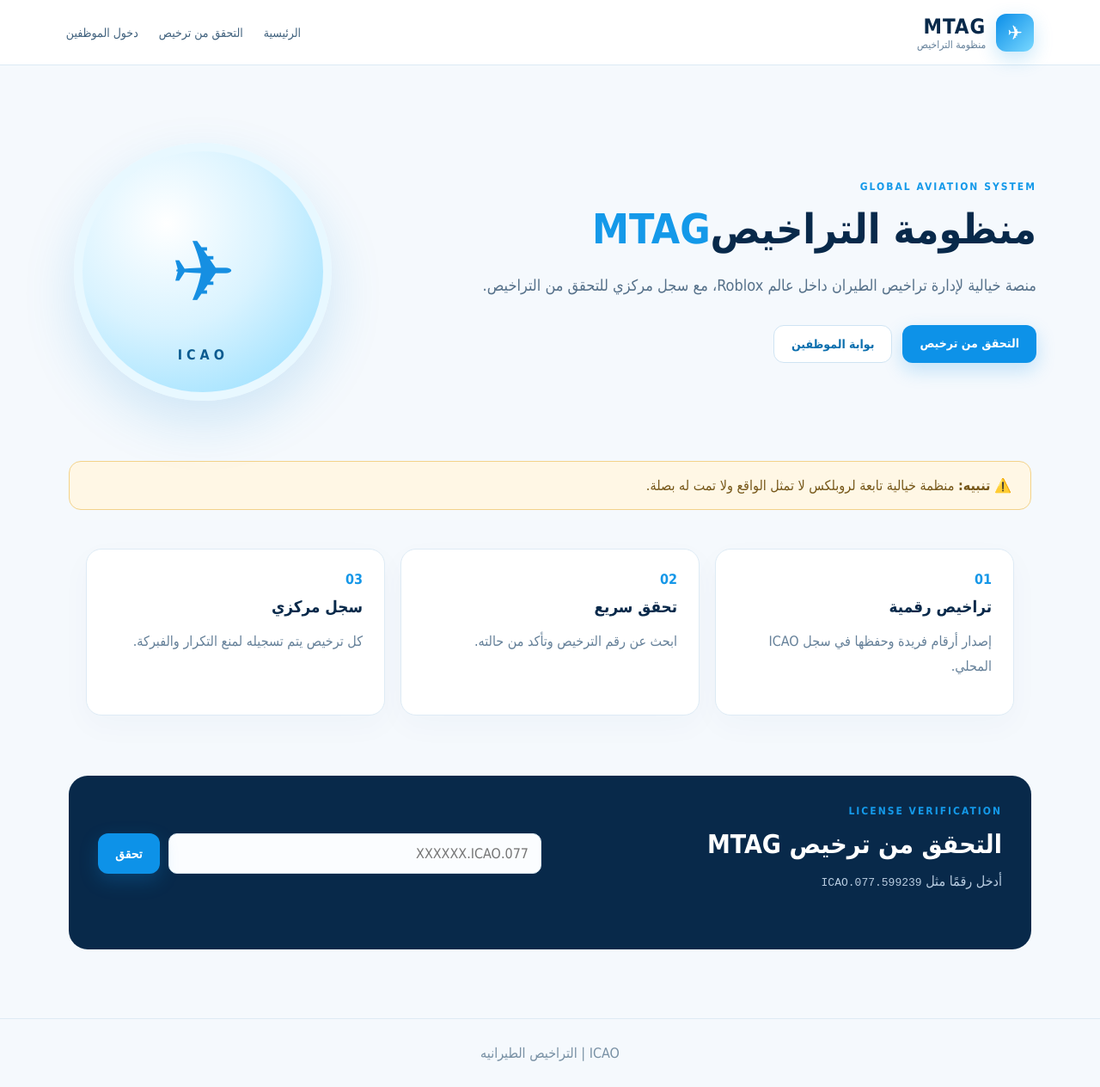
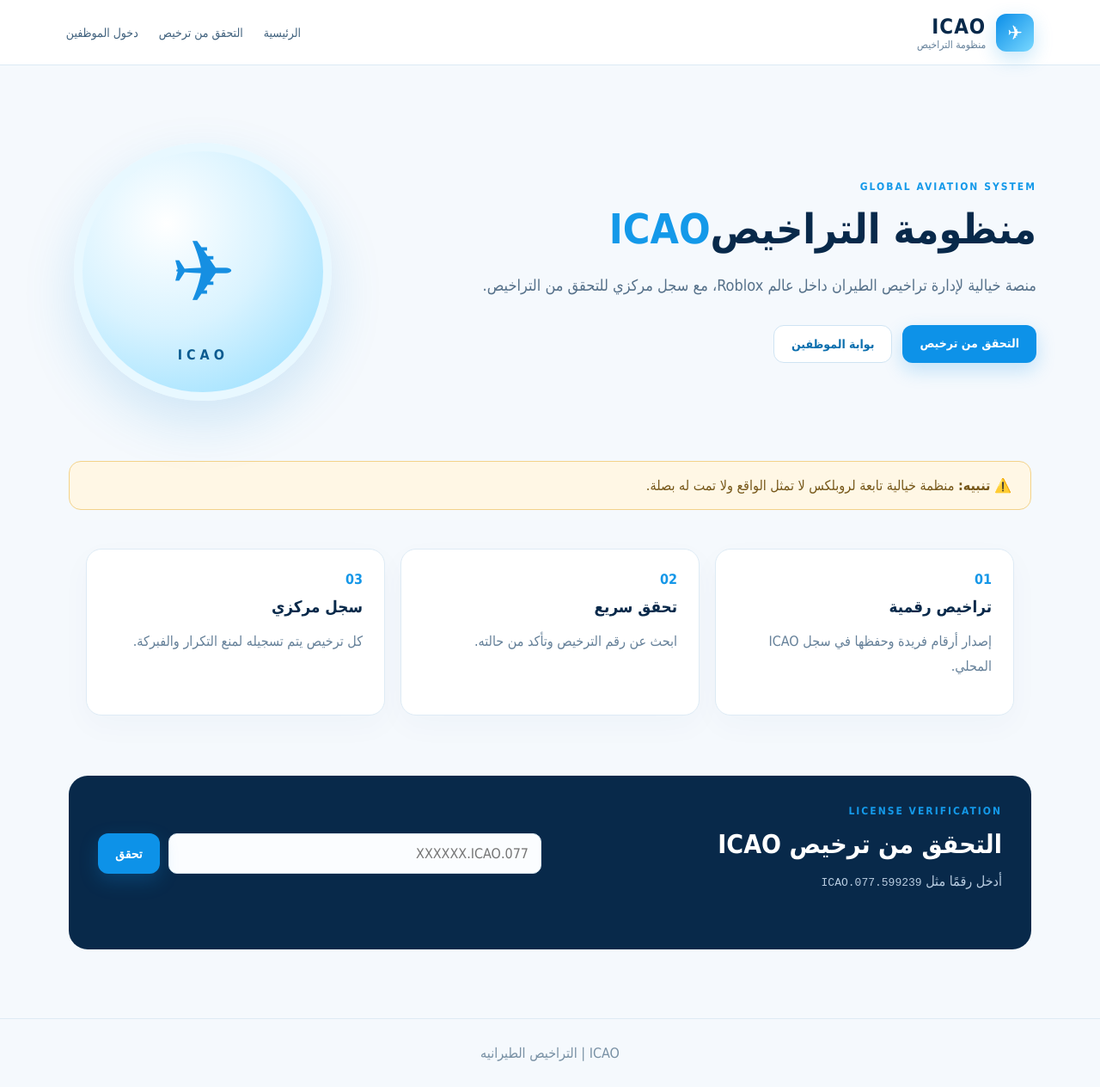
Before and after one commit to naifqahtani2014-dotcom/MTAG-A.IR, a website: page public/publicindex (2).html in a window 1280 px wide. Shown: the whole page at 86% size. Drawn offline with Linux system fonts and the light colour scheme.

Commit message:
Update publicindex (2).html

```diff
--- a/public/publicindex (2).html
+++ b/public/publicindex (2).html
@@ -5,13 +5,13 @@
 <title>ICAO | منظومة الطيران العالمي</title><link rel="stylesheet" href="/style.css">
 </head>
 <body>
-<header class="nav"><div class="brand"><div class="brandmark">✈</div><div><b>MTAG</b><span>منظومة التراخيص</span></div></div>
+<header class="nav"><div class="brand"><div class="brandmark">✈</div><div><b>ICAO</b><span>منظومة التراخيص</span></div></div>
 <nav><a href="/">الرئيسية</a><a href="#verify">التحقق من ترخيص</a><a href="/admin">دخول الموظفين</a></nav></header>
 <main>
-<section class="hero"><div><div class="eyebrow">GLOBAL AVIATION SYSTEM</div><h1>منظومة التراخيص<strong>MTAG</strong></h1><p>منصة خيالية لإدارة تراخيص الطيران داخل عالم Roblox، مع سجل مركزي للتحقق من التراخيص.</p>
+<section class="hero"><div><div class="eyebrow">GLOBAL AVIATION SYSTEM</div><h1>منظومة التراخيص<strong>ICAO</strong></h1><p>منصة خيالية لإدارة تراخيص الطيران داخل عالم Roblox، مع سجل مركزي للتحقق من التراخيص.</p>
 <div class="actions"><a class="btn primary" href="#verify">التحقق من ترخيص</a><a class="btn ghost" href="/admin">بوابة الموظفين</a></div></div><div class="orb"><div class="globe">✈</div><span>ICAO</span></div></section>
 <section class="notice">⚠️ <b>تنبيه:</b> منظمة خيالية تابعة لروبلكس لا تمثل الواقع ولا تمت له بصلة.</section>
 <section class="cards"><article><span>01</span><h3>تراخيص رقمية</h3><p>إصدار أرقام فريدة وحفظها في سجل ICAO المحلي.</p></article><article><span>02</span><h3>تحقق سريع</h3><p>ابحث عن رقم الترخيص وتأكد من حالته.</p></article><article><span>03</span><h3>سجل مركزي</h3><p>كل ترخيص يتم تسجيله لمنع التكرار والفبركة.</p></article></section>
-<section id="verify" class="verify"><div><div class="eyebrow">LICENSE VERIFICATION</div><h2>التحقق من ترخيص MTAG</h2><p>أدخل رقمًا مثل <code>077.599239.ICAO</code></p></div><form id="verifyForm"><input id="licenseNo" placeholder="077.XXXXXX.ICAO" required><button class="btn primary">تحقق</button></form><div id="result"></div></section>
+<section id="verify" class="verify"><div><div class="eyebrow">LICENSE VERIFICATION</div><h2>التحقق من ترخيص ICAO</h2><p>أدخل رقمًا مثل <code>077.599239.ICAO</code></p></div><form id="verifyForm"><input id="licenseNo" placeholder="077.XXXXXX.ICAO" required><button class="btn primary">تحقق</button></form><div id="result"></div></section>
 </main><footer>ICAO | التراخيص الطيرانيه</footer>
 <script src="/app.js"></script></body></html>
```
